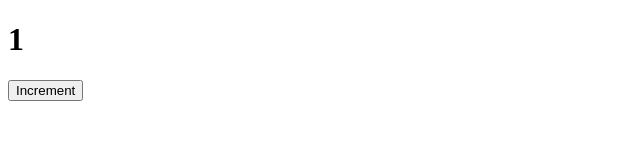
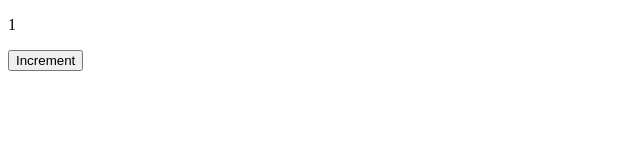
Before and after one commit to acciojob/increment-counter-VikasVerma-15, a website: page main.html in a window 1280 px wide. Both pictures are taken after a click on the button "Increment". Shown: the whole page, without its empty margins (0-640 px from the left). Drawn offline with Linux system fonts and the light colour scheme.

Commit message:
created a submission

```diff
--- a/main.html
+++ b/main.html
@@ -8,8 +8,8 @@
 
 <body>
 	<!-- the entire body must be written by student -->
-	<h1 id="head">0</h1>
-	<button id="bt">Increment</button>
+	<p id="counter">0</p>
+<button id="incrementBtn">Increment</button>
     <script type="text/javascript" src="./script.js">
 </script>
 
--- a/script.js
+++ b/script.js
@@ -1,9 +1,8 @@
 //your JS code here. If required.
-let heading = document.getElementById("head");
-let button = document.getElementById("bt");
+let counter = document.getElementById("counter");
+let button = document.getElementById("incrementBtn");
 
 button.addEventListener("click", () => {
-	alert(heading.textContent);
-  heading.textContent = Number(heading.textContent) + 1;
-
+  alert(counter.textContent); // un-incremented value
+  counter.textContent = Number(counter.textContent) + 1;
 });
```
